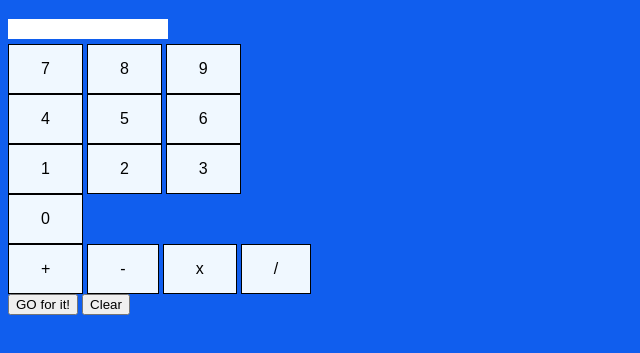
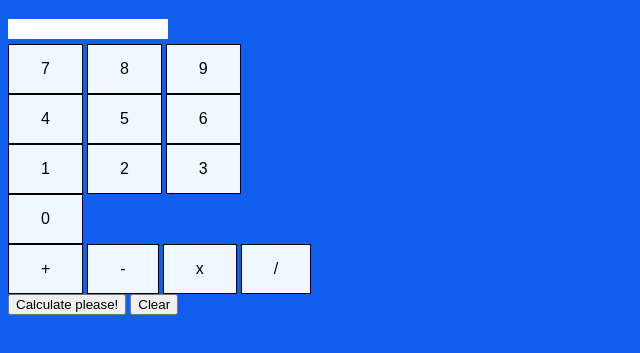
Before and after one commit to 90alemuk/ExpressCalculator, a website: page public/views/index.html in a window 1280 px wide. Shown: the part 61-414 px from the top of the page, without its empty margins (0-640 px from the left). Drawn offline with Linux system fonts and the light colour scheme; files that its build step writes are made by us from their sources; files whose address does not match are found by name.

Commit message:
changed button for calculation

```diff
--- a/public/views/index.html
+++ b/public/views/index.html
@@ -44,7 +44,7 @@
         <button type="button" name="multiply" id="multiply" class="operator">x</button>
         <button type="button" name="divide" id="divide" class="operator">/</button>
       </div>
-      <input type="submit" value="GO for it!">
+      <input type="submit" value="Calculate please!">
       <input type="button" value="Clear" id="clear">
     </form>
     <!-- RESULT PRESENTATION -->
```
